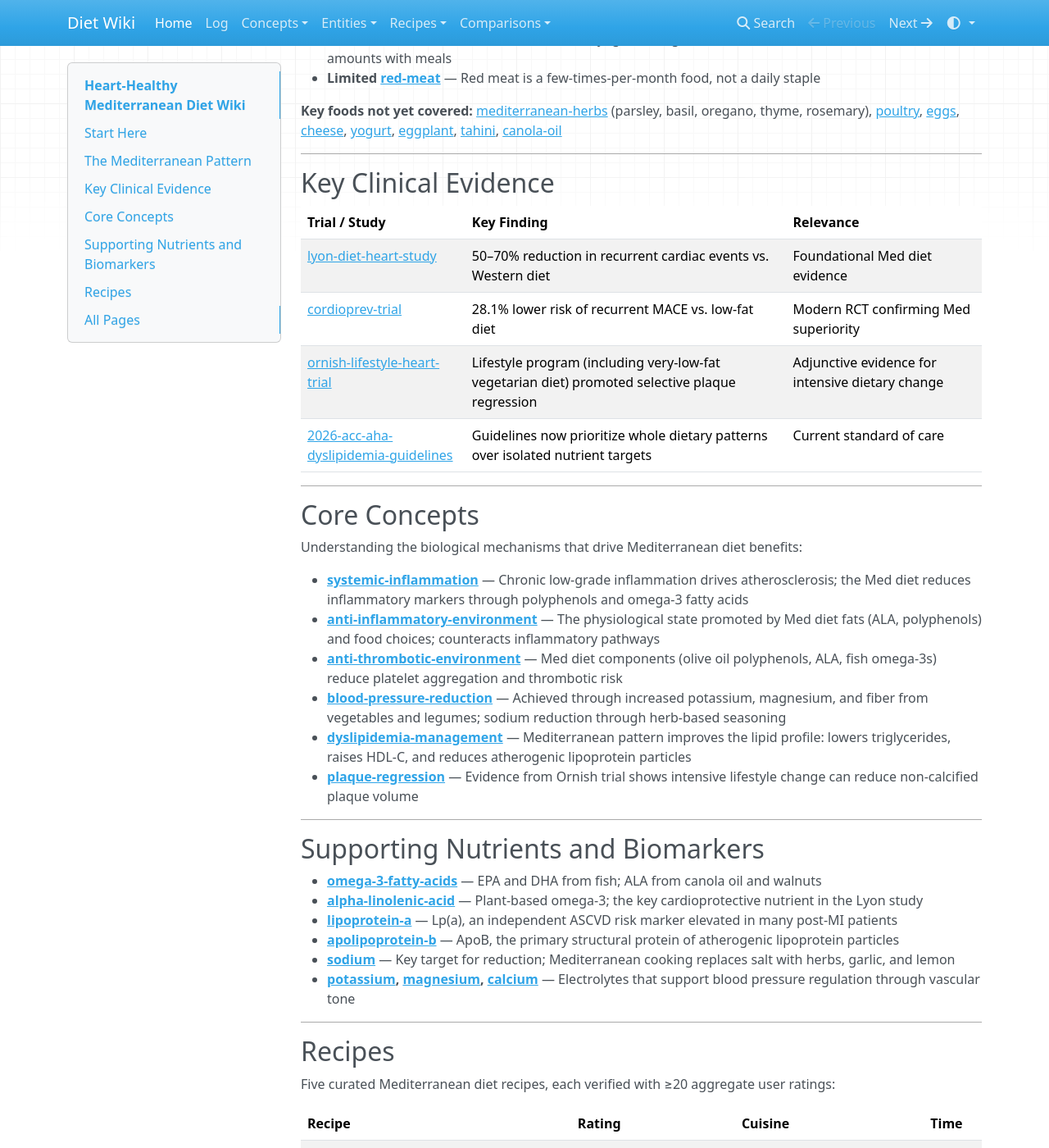
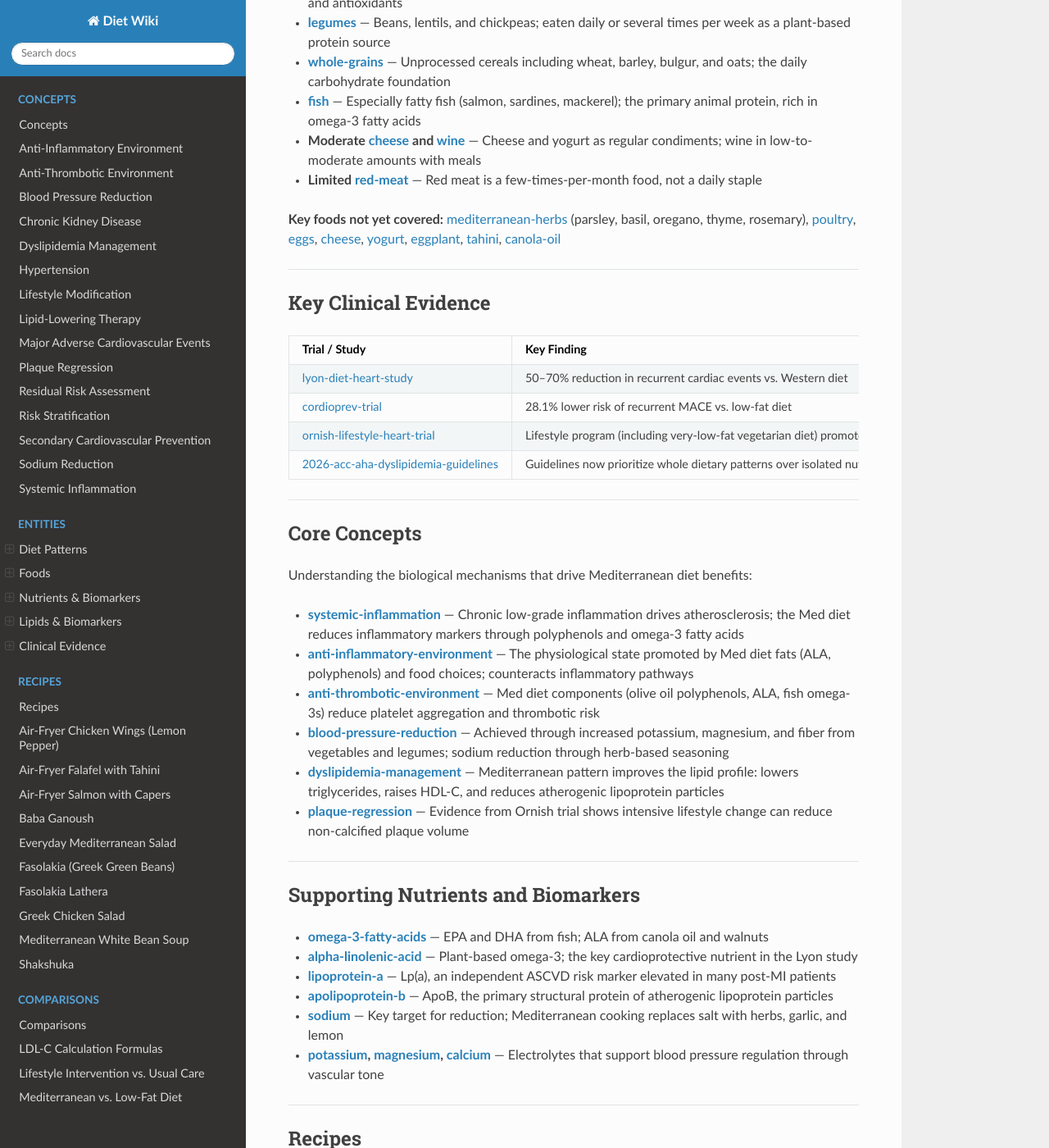
Before and after one commit to humanshell/diet-wiki, an MkDocs documentation site: the page built from docs/index.md, in a window 1280 px wide and 1400 px high, scrolled down 858 px. Shown: the whole window at 82% size. Built offline with MkDocs 1.6.1, drawn with Linux system fonts in a browser that asks for light colours; nearby versions of some CDN libraries; part of the change alters nothing that is shown; some of the changed text lies outside the part shown.

```diff
--- a/mkdocs.yml
+++ b/mkdocs.yml
@@ -1,6 +1,6 @@
 site_name: Diet Wiki
 theme:
-  name: mkdocs
+  name: readthedocs
   color_mode: auto
   user_color_mode_toggle: true
   features:
@@ -12,8 +12,6 @@ docs_dir: docs
 
 # The Navigation structure is the backbone of your website's sidebar
 nav:
-  - Home: index.md
-  - Log: log.md
   - Concepts:
     - Concepts: concepts/index.md
     - Anti-Inflammatory Environment: concepts/anti-inflammatory-environment.md
```
